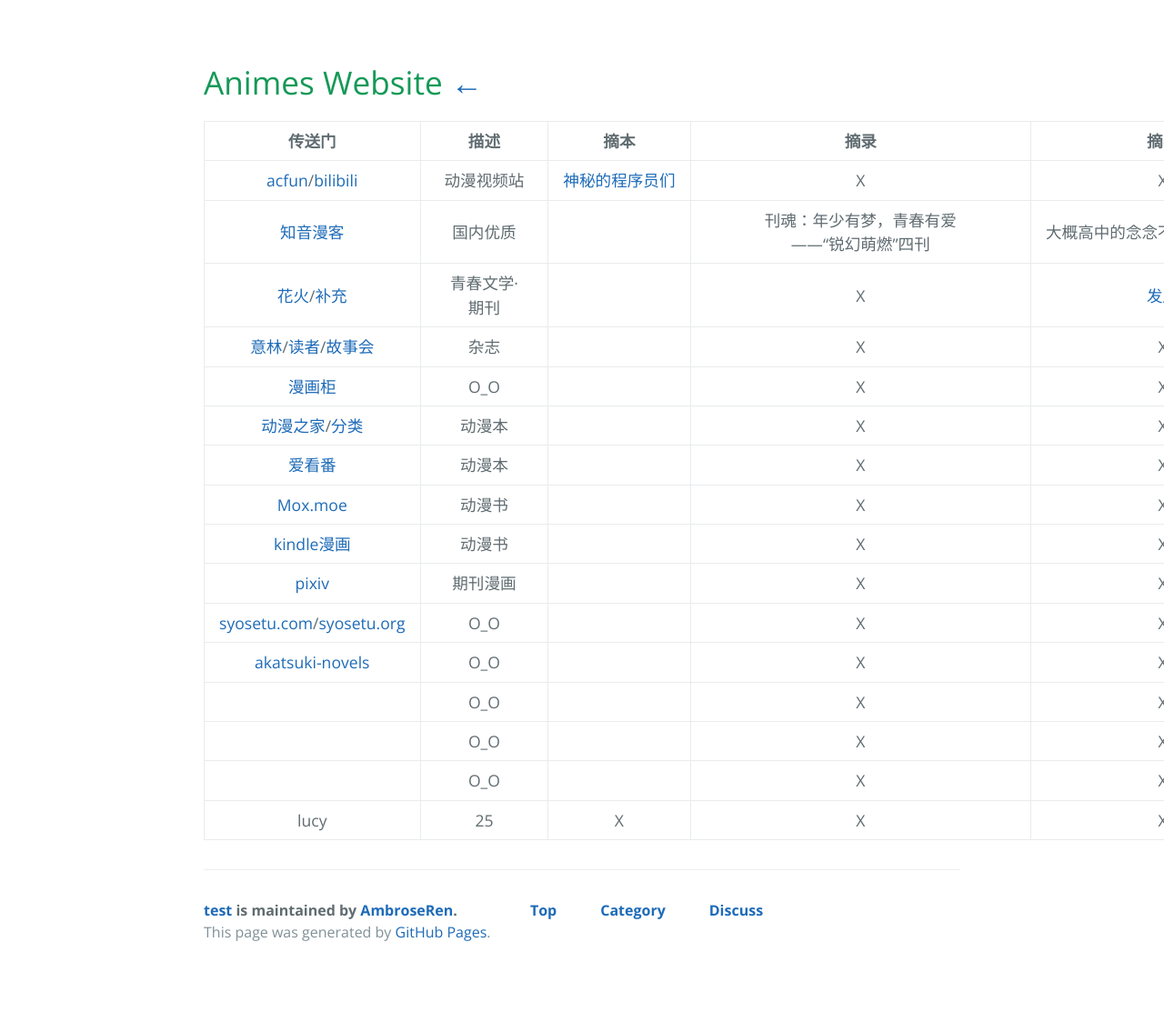
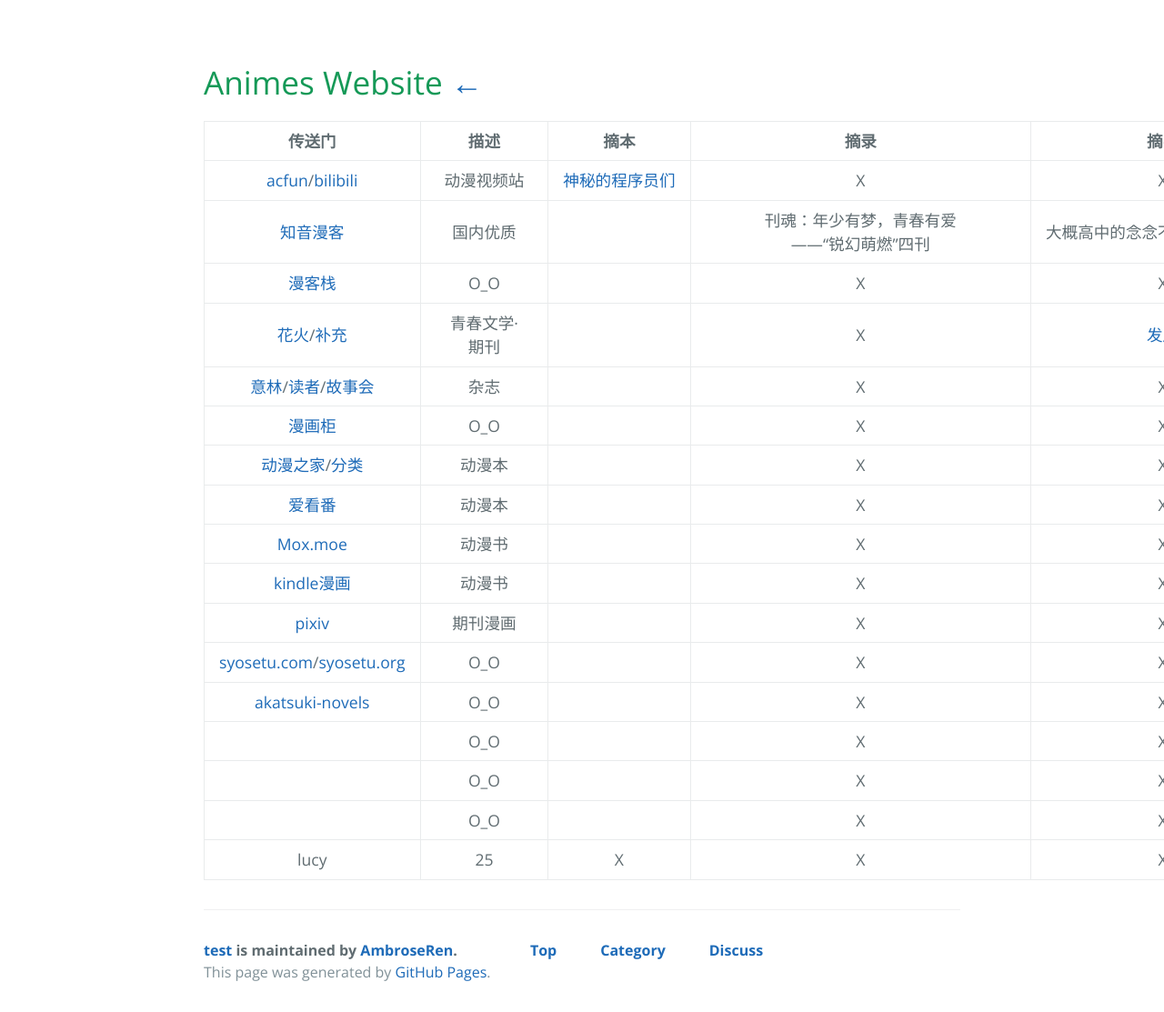
Before and after one commit to AmbroseRen/test, a Jekyll site: the page built from Art/Animes/index.md, in a window 1280 px wide. Shown: the whole page at 91% size. Built offline with Jekyll 4.4.1, drawn with Linux system fonts in a browser that asks for light colours; our own code applies the rules of GitHub Pages for plain Markdown files; the repository's description, which GitHub fills in, is left out; before the commit the page ends 1069 px from its top, so only the background shows below that.

Commit message:
Update index.md

```diff
--- a/Art/Animes/index.md
+++ b/Art/Animes/index.md
@@ -8,6 +8,7 @@
 |:---:|:---:|:---:|:---:|:---:|
 | [acfun](https://www.acfun.cn/)/[bilibili](https://www.bilibili.com) | 动漫视频站 | [神秘的程序员们](https://code2048.com/series/betacat/) | X | X |
 | [知音漫客](https://m.zymk.cn/) | 国内优质 | []() | 刊魂：年少有梦，青春有爱——“锐幻萌燃”四刊 | 大概高中的念念不忘-2010年节点 |
+| [漫客栈](https://www.mkzhan.com/?utm_source=nicelinks.site) | O_O | []() | X | X |
 | [花火](https://www.zz-news.com/com/huahuo/)/[补充](https://mall.cnki.net/magazine/magalist/HUAH2020.htm) | 青春文学·期刊 | []() | X | [发展](https://www.zhihu.com/question/24907671) |
 | [意林](https://www.yilinzazhi.com/)/[读者](https://www.dzwzzz.com/)/[故事会](https://www.92gushi.com/) | 杂志 | []() | X | X |
 | [漫画柜](https://www.manhuagui.com/) | O_O | []() | X | X |
```
